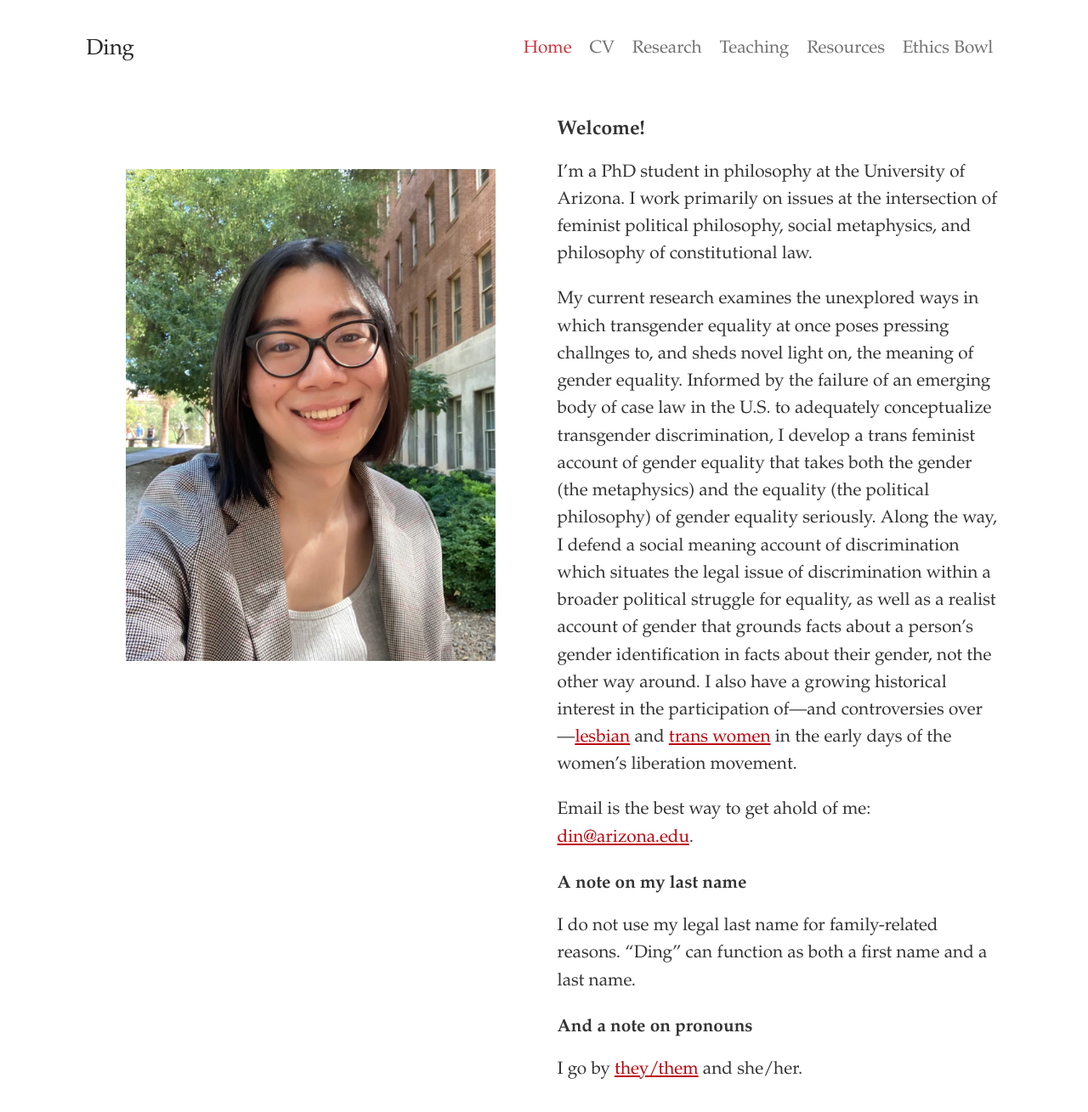
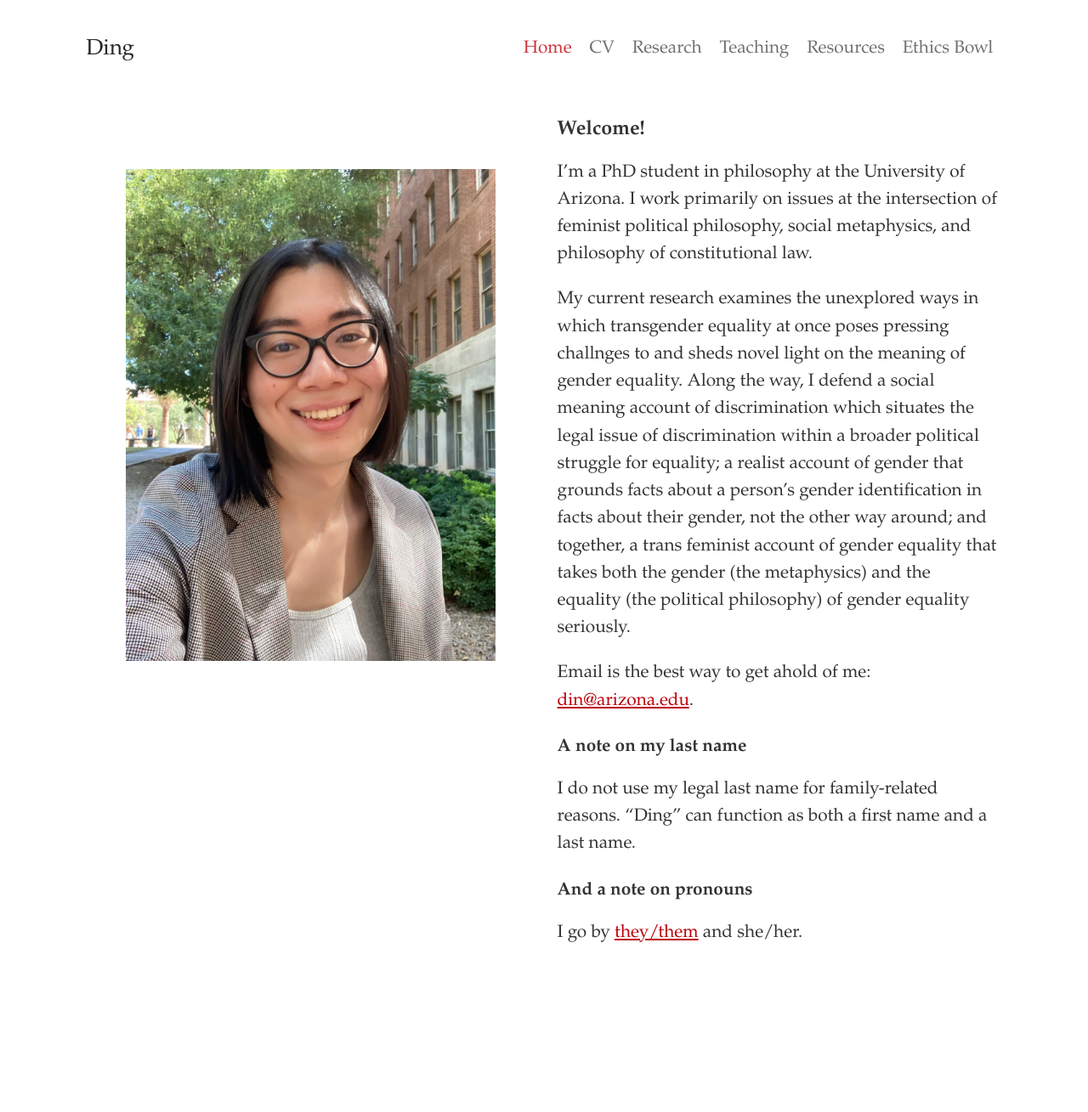
Before and after one commit to dingherself/dingherself.github.io, a Jekyll site: the page built from index.html, in a window 1280 px wide and 1359 px high. Shown: the top 1309 px of the window at 85% size. Built offline with Jekyll 4.4.1, drawn with Linux system fonts in a browser that asks for light colours; nearby versions of some CDN libraries; some web fonts are replaced.

Commit message:
improve research bio

```diff
--- a/index.html
+++ b/index.html
@@ -12,7 +12,7 @@ headerpicalt: "A picture of me looking into the camera, smiling."
 
 <p>I’m a PhD student in philosophy at the University of Arizona. I work primarily on issues at the intersection of feminist political philosophy, social metaphysics, and philosophy of constitutional law.</p>
 
-<p>My current research examines the unexplored ways in which transgender equality at once poses pressing challnges to, and sheds novel light on, the meaning of gender equality. Informed by the failure of an emerging body of case law in the U.S. to adequately conceptualize transgender discrimination, I develop a trans feminist account of gender equality that takes both the gender (the metaphysics) and the equality (the political philosophy) of gender equality seriously. Along the way, I defend a social meaning account of discrimination which situates the legal issue of discrimination within a broader political struggle for equality, as well as a realist account of gender that grounds facts about a person’s gender identification in facts about their gender, not the other way around. I also have a growing historical interest in the participation of—and controversies over—<a href="https://repository.duke.edu/dc/wlmpc/wlmms01011">lesbian</a> and <a href="https://revolution.berkeley.edu/diary-mad-organizer-wclc-conference">trans women</a> in the early days of the women’s liberation movement.</p>
+<p>My current research examines the unexplored ways in which transgender equality at once poses pressing challnges to and sheds novel light on the meaning of gender equality. Along the way, I defend a social meaning account of discrimination which situates the legal issue of discrimination within a broader political struggle for equality; a realist account of gender that grounds facts about a person’s gender identification in facts about their gender, not the other way around; and together, a trans feminist account of gender equality that takes both the gender (the metaphysics) and the equality (the political philosophy) of gender equality seriously.</p>
 
 <script language="JavaScript" type="text/javascript">
   var u = "din";
```
